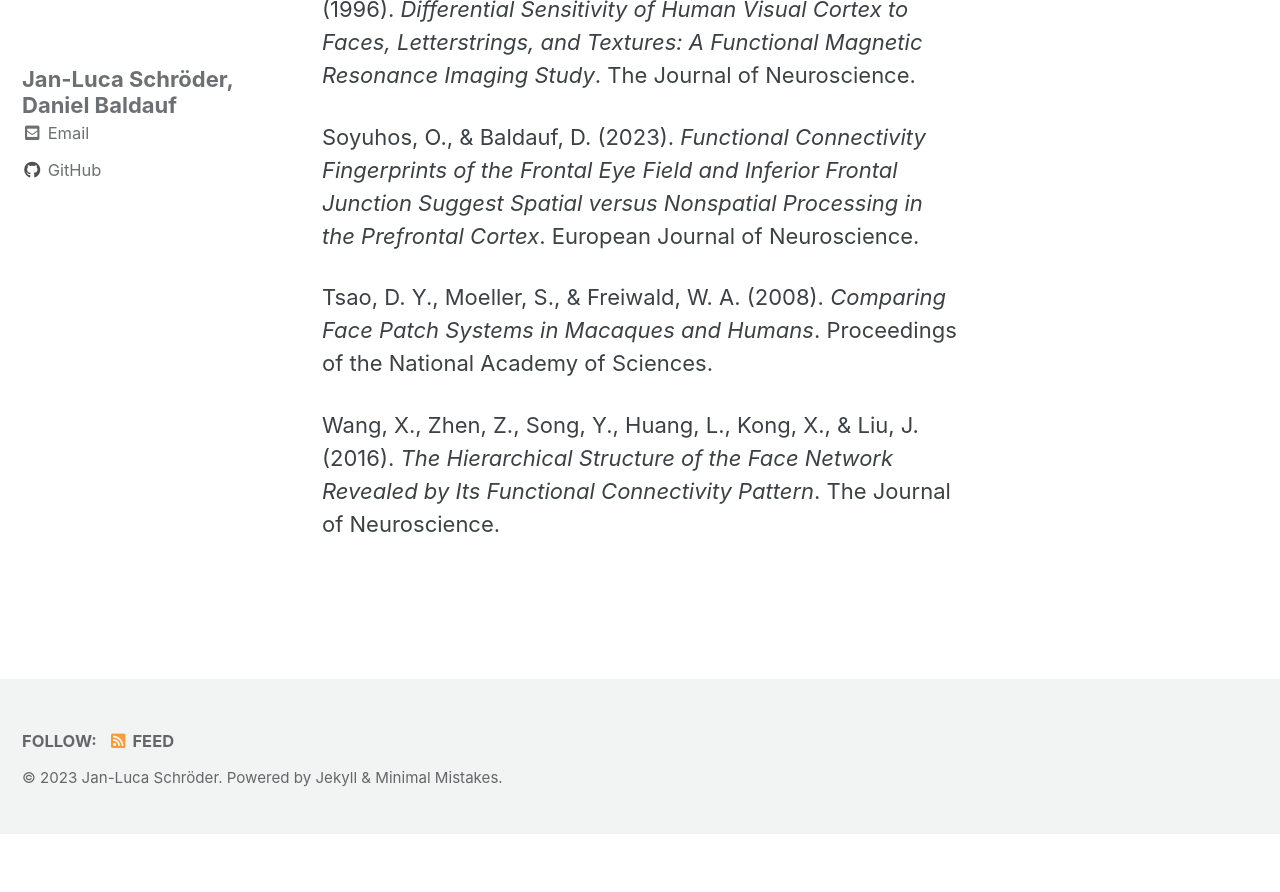
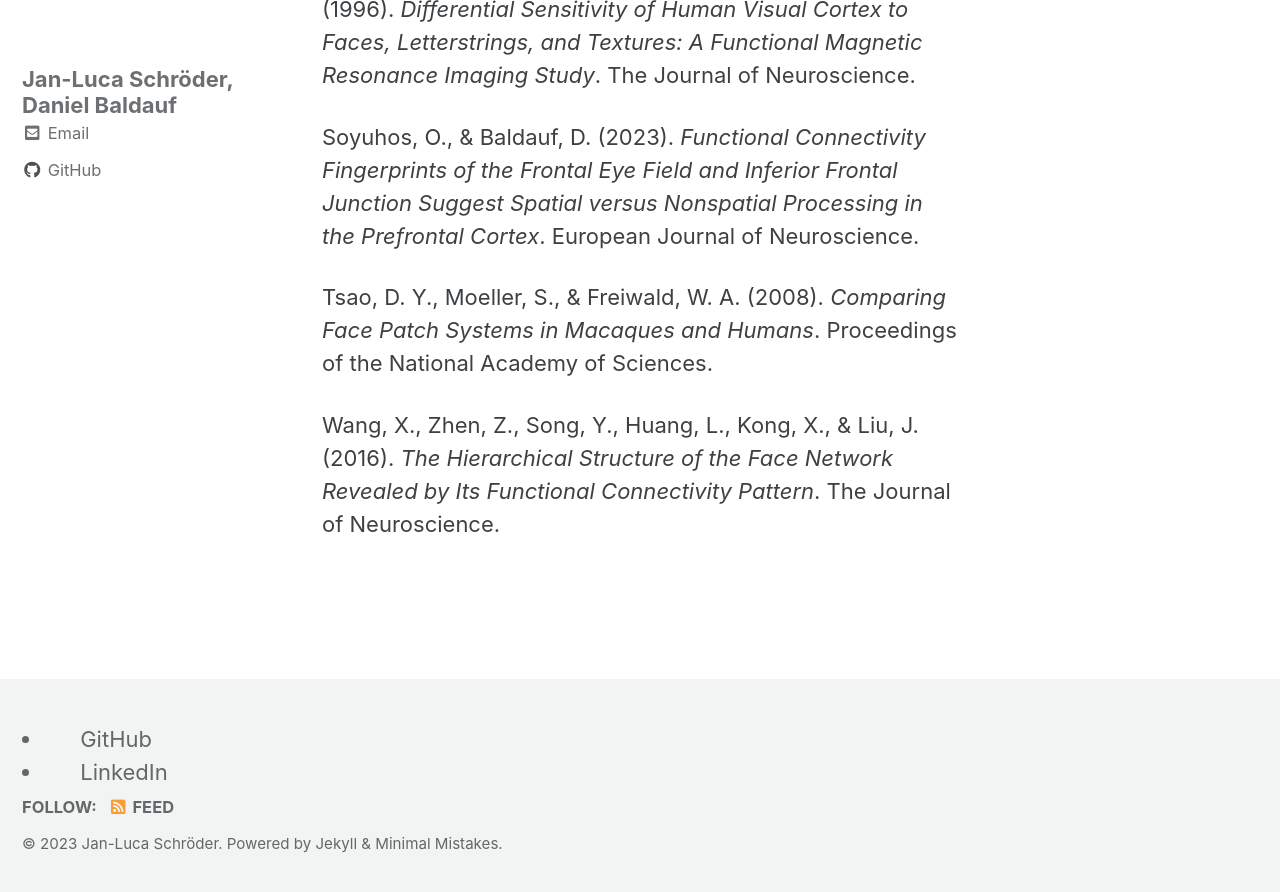
Before and after one commit to jl-schroeder/RAW-poster-2023, a Jekyll site: the page built from index.html, in a window 1280 px wide and 900 px high, scrolled down 11495 px. Shown: the top 892 px of the window. Built offline with Jekyll 4.4.1, drawn with Linux system fonts in a browser that asks for light colours; cached includes are drawn as plain includes; the list of posts is cut into pages by our own code; before the commit the page ends 12329 px from its top, so only the background shows below that.

Commit message:
Update footer in custom.html

```diff
--- a/_includes/footer/custom.html
+++ b/_includes/footer/custom.html
@@ -1,3 +1,4 @@
 <!-- start custom footer snippets -->
-
+<li><a href="https://github.com/jl-schroeder"><i class="fa fa-github" aria-hidden="true"></i> GitHub</a></li>
+<li><a href="https://www.linkedin.com/in/jan-luca-schr%C3%B6der-206a25200/"><i class="fa fa-linkedin" aria-hidden="true"></i> LinkedIn</a></li>
 <!-- end custom footer snippets -->
```
